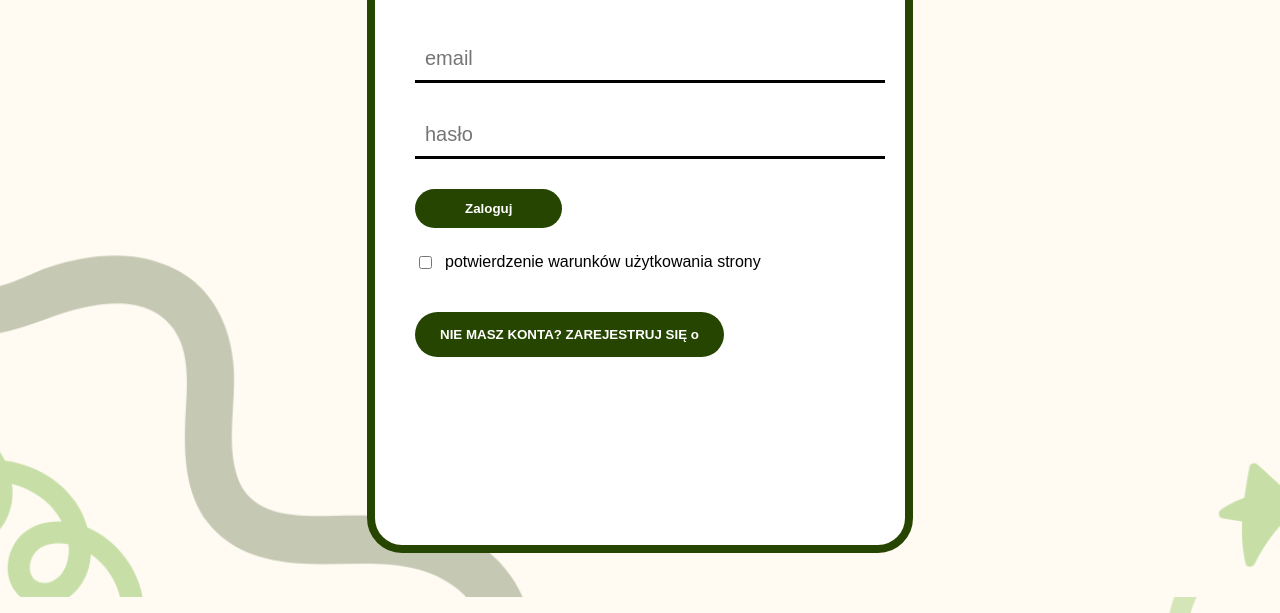
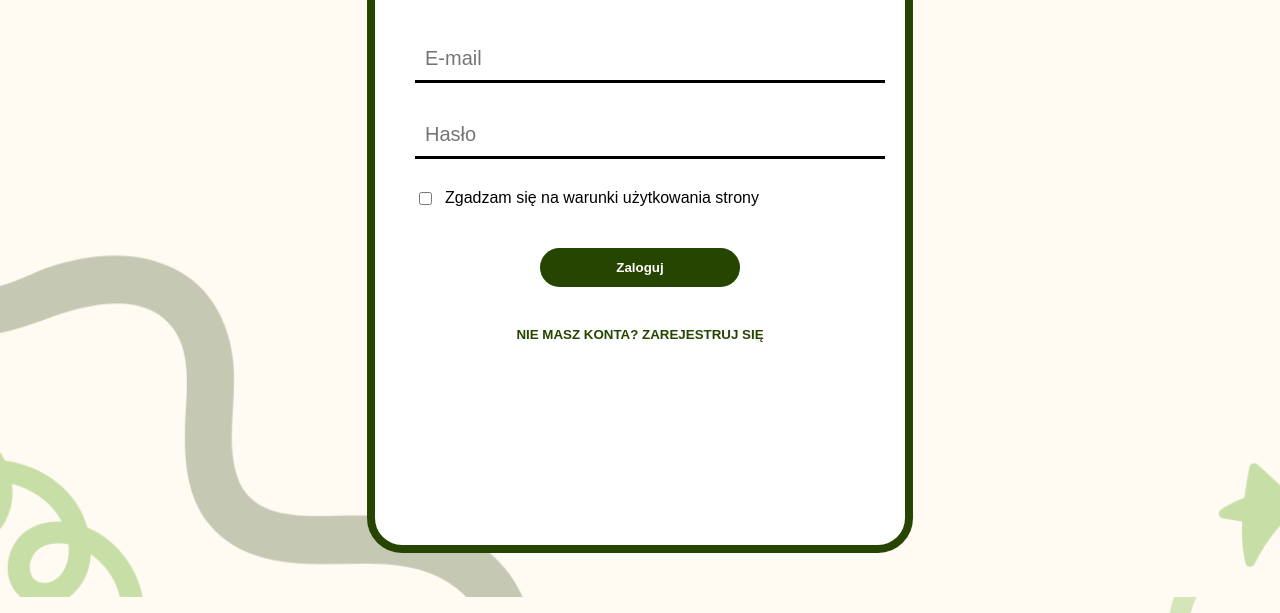
Before and after one commit to Oliwciaa797/Staz, a plain HTML site: page logowanie/log.html in a window 1280 px wide. Shown: the part 203-816 px from the top of the page. Drawn offline with Linux system fonts and the light colour scheme.

Commit message:
poprawa wygladu logowania

```diff
--- a/logowanie/log.css
+++ b/logowanie/log.css
@@ -12,6 +12,8 @@ body{
 }
 
 .login-container{
+    display: flex;
+    flex-direction: column;
     width: 450px;
     height: 600px;
     background: #ffffff;
@@ -40,6 +42,8 @@ body{
 }
 
 .login-btn{
+    align-self: center;
+    width: 200px;
     background: #264500;
     color: white;
     border: none;
@@ -58,8 +62,8 @@ body{
 }
 
 .register-btn{
-    background: #264500;
-    color: white;
+    background: transparent;
+    color: #264500;
     border: none;
     border-radius: 25px;
     padding: 15px 25px;
@@ -67,7 +71,6 @@ body{
     cursor: pointer;
 }
 
-.login-btn:hover,
-.register-btn:hover{
+.login-btn:hover{
     background: #356600;
 }
--- a/logowanie/log.html
+++ b/logowanie/log.html
@@ -12,19 +12,21 @@
 
     <h1>Logowanie</h1>
 
-    <input type="email" placeholder="email">
+    <input type="email" placeholder="E-mail">
 
-    <input type="password" placeholder="hasło">
+    <input type="password" placeholder="Hasło">
+
+    <label class="checkbox">
+            <input type="checkbox">
+            Zgadzam się na warunki użytkowania strony
+    </label>
 
     <button class="login-btn">Zaloguj</button>
 
-    <label class="checkbox">
-        <input type="checkbox">
-        potwierdzenie warunków użytkowania strony
-    </label>
+
 
     <button class="register-btn">
-        NIE MASZ KONTA? ZAREJESTRUJ SIĘ o
+        NIE MASZ KONTA? ZAREJESTRUJ SIĘ
     </button>
 </div>
 </body>
```
